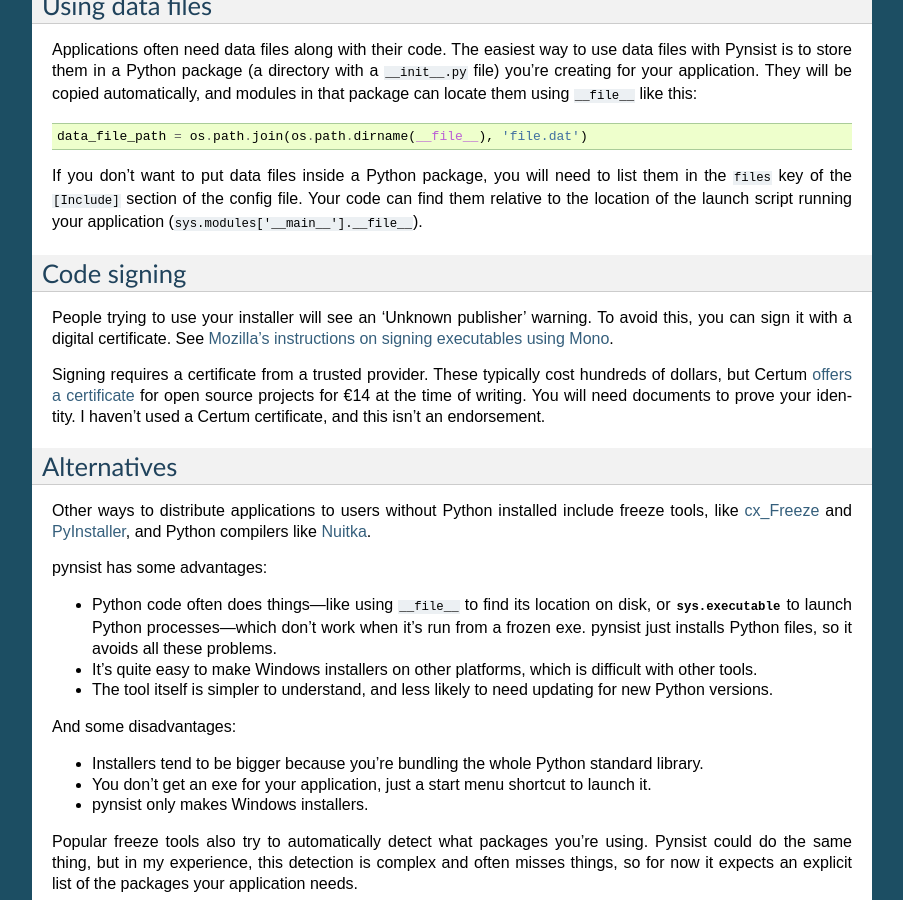
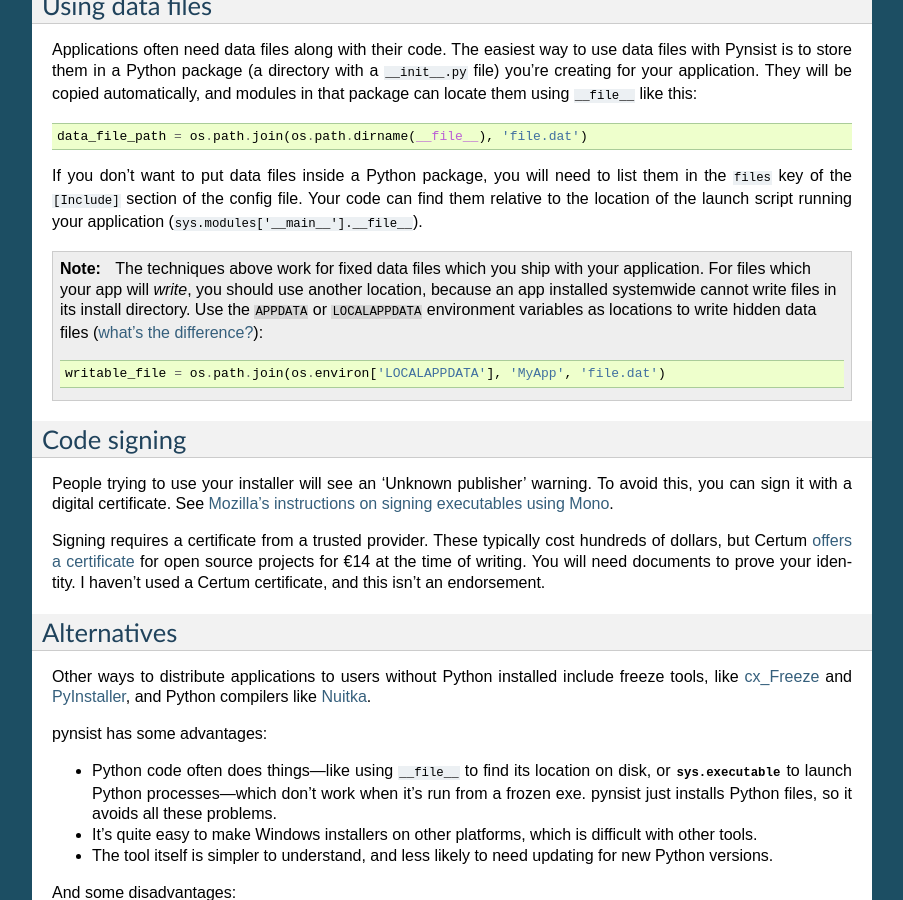
Before and after one commit to takluyver/pynsist, a Sphinx documentation site: the page built from doc/faq.rst, in a window 1280 px wide and 900 px high, scrolled down 488 px. Shown: the whole window, without its empty margins (198-1101 px from the left). Built offline with Sphinx 7.4.7, drawn with Linux system fonts in a browser that asks for light colours.

Commit message:
Add info on writing data files to FAQ

```diff
--- a/doc/faq.rst
+++ b/doc/faq.rst
@@ -39,6 +39,17 @@
 list them in the ``files`` key of the ``[Include]`` section of the config file.
 Your code can find them relative to the location of the launch script running your
 application (``sys.modules['__main__'].__file__``).
+
+.. note::
+
+   The techniques above work for fixed data files which you ship with your
+   application. For files which your app will *write*, you should use another
+   location, because an app installed systemwide cannot write files in its
+   install directory. Use the ``APPDATA`` or ``LOCALAPPDATA`` environment
+   variables as locations to write hidden data files (`what's the difference?
+   <https://superuser.com/a/21462/209976>`__)::
+
+       writable_file = os.path.join(os.environ['LOCALAPPDATA'], 'MyApp', 'file.dat')
 
 Code signing
 ------------
```
